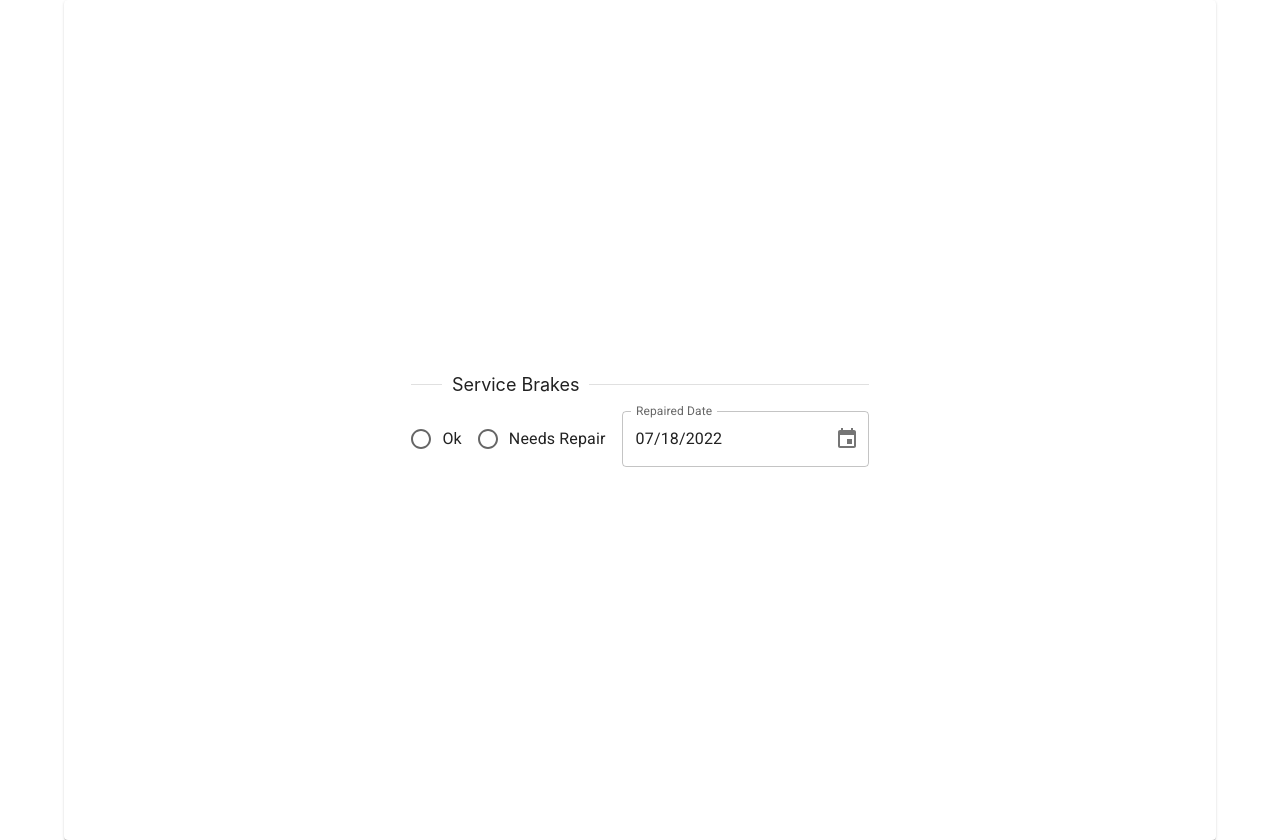
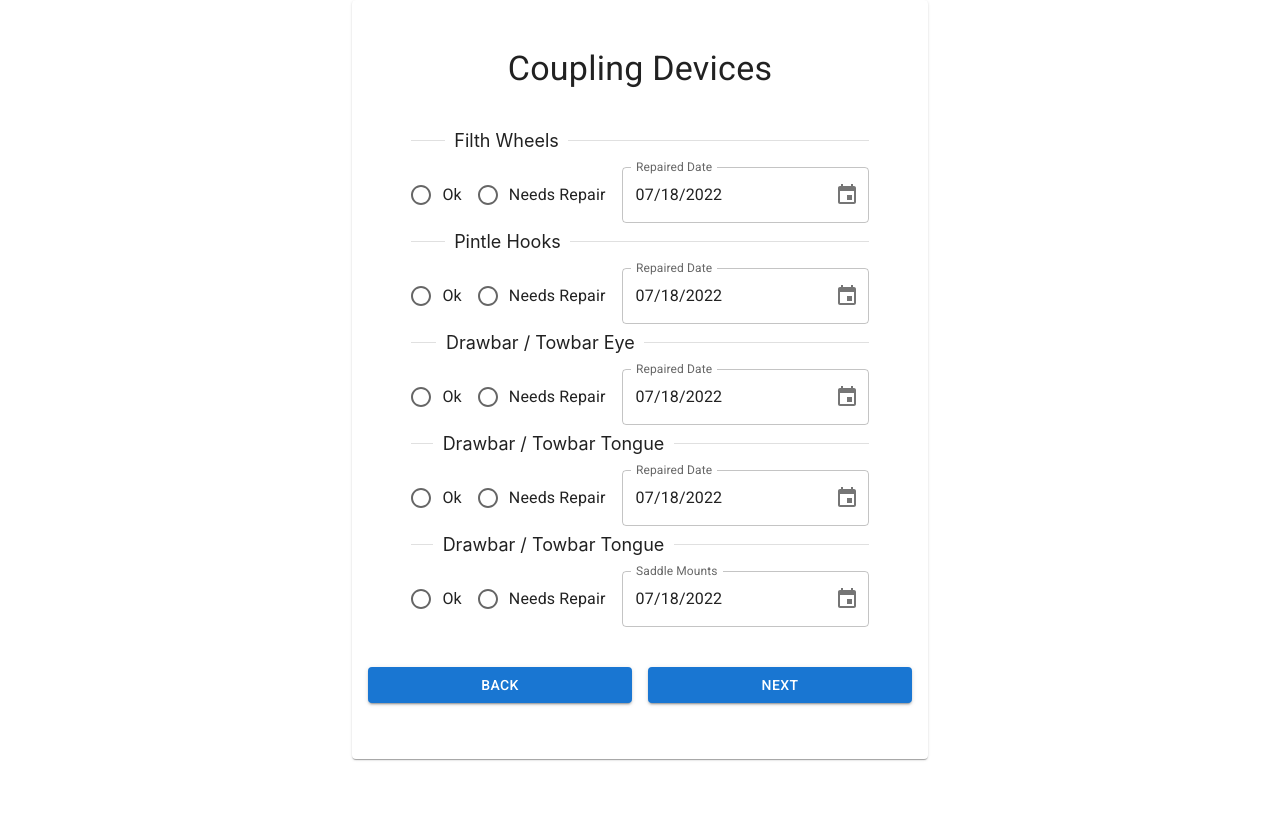
Before and after one commit to chami98/Annual-Vehicle-Inspection-Report, a React (Create React App) app: page /CouplingDevices in a window 1280 px wide. After the commit the page ends 800 px from the top, so only its background shows below. Built offline with nearby package versions, Linux system fonts and the light colour scheme.

Commit message:
Finished the frontend of CouplingDevices Component

```diff
--- a/src/Components/CouplingDevices.jsx
+++ b/src/Components/CouplingDevices.jsx
@@ -17,39 +17,59 @@ import { Link } from "react-router-dom";
 
 const CouplingDevices = () => {
   const [dateSB, setDateSB] = React.useState(new Date("2022-07-18T21:11:54"));
+  const [dateFW, setDateFW] = React.useState(new Date("2022-07-18T21:11:54"));
+  const [datePH, setDatePH] = React.useState(new Date("2022-07-18T21:11:54"));
+  const [dateDTE, setDateDTE] = React.useState(new Date("2022-07-18T21:11:54"));
+  const [dateDTT, setDateDTT] = React.useState(new Date("2022-07-18T21:11:54"));
+
+
+
+
   const handleDateSB = (newValue) => {
     setDateSB(newValue);
+  };
+
+  const handleDateFW = (newValue) => {
+    setDateFW(newValue);
+  };
+
+  const handleDatePH = (newValue) => {
+    setDatePH(newValue);
+  };
+
+  const handleDateDTE = (newValue) => {
+    setDateDTE(newValue);
+  };
+
+  const handleDateDTT = (newValue) => {
+    setDateDTT(newValue);
   };
   return (
     <Container>
       <Box
         display="flex"
         justifyContent="center"
-        alignItems="center"
+        // alignItems="center"
         sx={{ width: "100%" }}
       >
-        <Card sx={{ width: "100%" }}>
+        <Card sx={{ width: "50%" }}>
           <CardContent>
-            {/* <Typography sx={{ fontSize: 17 }} color="text.secondary" gutterBottom>
-            Vehicle Components Inspected
-          </Typography> */}
-            {/* <Stack
-            direction="row"
-            justifyContent="center"
-            alignItems="center"
-            spacing={2}
-          > */}
+            <Box display="flex" justifyContent="center" alignItems="center" m={4} >
+              <Typography variant="h4" component="h2">
+                Coupling Devices
+              </Typography>
+            </Box>
             <Box
               display="flex"
               justifyContent="center"
               alignItems="center"
-              minHeight="100vh"
+              // minHeight="100vh"
               sx={{ width: "100%" }}
             >
               <FormControl>
                 <Stack direction="row" spacing={2}></Stack>
                 <Box mb={2} mt={1} sx={{ fontSize: "18px" }}>
-                  <Divider textAlign="left"> Service Brakes</Divider>
+                  <Divider textAlign="left"> Filth Wheels</Divider>
                 </Box>
                 <RadioGroup
                   row
@@ -66,6 +86,104 @@ const CouplingDevices = () => {
                     <DesktopDatePicker
                       label="Repaired Date "
                       inputFormat="MM/dd/yyyy"
+                      value={dateFW}
+                      onChange={handleDateFW}
+                      renderInput={(params) => <TextField {...params} />}
+                    />
+                  </LocalizationProvider>
+                </RadioGroup>
+                <Box mb={2} mt={1} sx={{ fontSize: "18px" }}>
+                  <Divider textAlign="left"> Pintle Hooks</Divider>
+                </Box>
+                <RadioGroup
+                  row
+                  aria-labelledby="demo-row-radio-buttons-group-label"
+                  name="row-radio-buttons-group"
+                >
+                  <FormControlLabel value="Ok" control={<Radio />} label="Ok" />
+                  <FormControlLabel
+                    value="Needs Repair"
+                    control={<Radio />}
+                    label="Needs Repair"
+                  />
+                  <LocalizationProvider dateAdapter={AdapterDateFns}>
+                    <DesktopDatePicker
+                      label="Repaired Date "
+                      inputFormat="MM/dd/yyyy"
+                      value={datePH}
+                      onChange={handleDatePH}
+                      renderInput={(params) => <TextField {...params} />}
+                    />
+                  </LocalizationProvider>
+                </RadioGroup>
+                <Box mb={2} mt={1} sx={{ fontSize: "18px" }}>
+                  <Divider textAlign="left"> Drawbar / Towbar Eye</Divider>
+                </Box>
+                <RadioGroup
+                  row
+                  aria-labelledby="demo-row-radio-buttons-group-label"
+                  name="row-radio-buttons-group"
+                >
+                  <FormControlLabel value="Ok" control={<Radio />} label="Ok" />
+                  <FormControlLabel
+                    value="Needs Repair"
+                    control={<Radio />}
+                    label="Needs Repair"
+                  />
+                  <LocalizationProvider dateAdapter={AdapterDateFns}>
+                    <DesktopDatePicker
+                      label="Repaired Date "
+                      inputFormat="MM/dd/yyyy"
+                      value={dateDTE}
+                      onChange={handleDateDTE}
+                      renderInput={(params) => <TextField {...params} />}
+                    />
+                  </LocalizationProvider>
+                </RadioGroup>
+
+                <Box mb={2} mt={1} sx={{ fontSize: "18px" }}>
+                  <Divider textAlign="left"> Drawbar / Towbar Tongue</Divider>
+                </Box>
+                <RadioGroup
+                  row
+                  aria-labelledby="demo-row-radio-buttons-group-label"
+                  name="row-radio-buttons-group"
+                >
+                  <FormControlLabel value="Ok" control={<Radio />} label="Ok" />
+                  <FormControlLabel
+                    value="Needs Repair"
+                    control={<Radio />}
+                    label="Needs Repair"
+                  />
+                  <LocalizationProvider dateAdapter={AdapterDateFns}>
+                    <DesktopDatePicker
+                      label="Repaired Date "
+                      inputFormat="MM/dd/yyyy"
+                      value={dateDTT}
+                      onChange={handleDateDTT}
+                      renderInput={(params) => <TextField {...params} />}
+                    />
+                  </LocalizationProvider>
+                </RadioGroup>
+
+                <Box mb={2} mt={1} sx={{ fontSize: "18px" }}>
+                  <Divider textAlign="left"> Drawbar / Towbar Tongue</Divider>
+                </Box>
+                <RadioGroup
+                  row
+                  aria-labelledby="demo-row-radio-buttons-group-label"
+                  name="row-radio-buttons-group"
+                >
+                  <FormControlLabel value="Ok" control={<Radio />} label="Ok" />
+                  <FormControlLabel
+                    value="Needs Repair"
+                    control={<Radio />}
+                    label="Needs Repair"
+                  />
+                  <LocalizationProvider dateAdapter={AdapterDateFns}>
+                    <DesktopDatePicker
+                      label="Saddle Mounts "
+                      inputFormat="MM/dd/yyyy"
                       value={dateSB}
                       onChange={handleDateSB}
                       renderInput={(params) => <TextField {...params} />}
@@ -73,6 +191,44 @@ const CouplingDevices = () => {
                   </LocalizationProvider>
                 </RadioGroup>
               </FormControl>
+            </Box>
+            <Box mt={5} mb={4}>
+              <Stack direction="row" spacing={2}>
+                <Box sx={{ width: "100%" }}>
+                  <Link to="/BreakSystem">
+                    <Button
+                      style={{ width: "100%" }}
+                      variant="contained"
+                      size="medium"
+                      // onClick={setPageHandler}
+                    >
+                      BACK
+                    </Button>
+                  </Link>
+                </Box>
+
+                <Box sx={{ width: "100%" }}>
+                  <Link to="/CouplingDevices">
+                    <Button
+                      style={{ width: "100%" }}
+                      variant="contained"
+                      size="medium"
+                      // onClick={setPageHandler}
+                    >
+                      NEXT
+                    </Button>
+                  </Link>
+                </Box>
+
+                {/* <Button
+                    style={{ width: "100%" }}
+                    variant="contained"
+                    size="medium"
+                    onClick={setPageHandler}
+                  >
+                    NEXT
+                  </Button> */}
+              </Stack>
             </Box>
           </CardContent>
         </Card>
```
